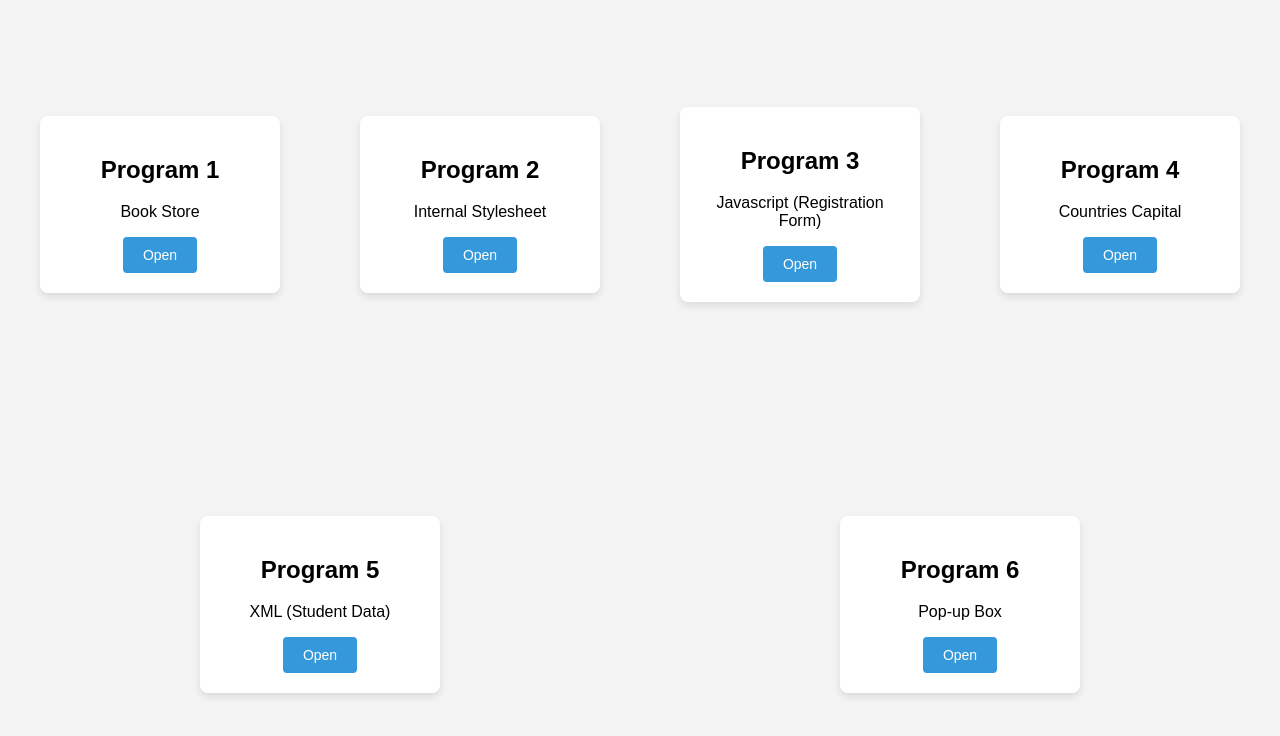
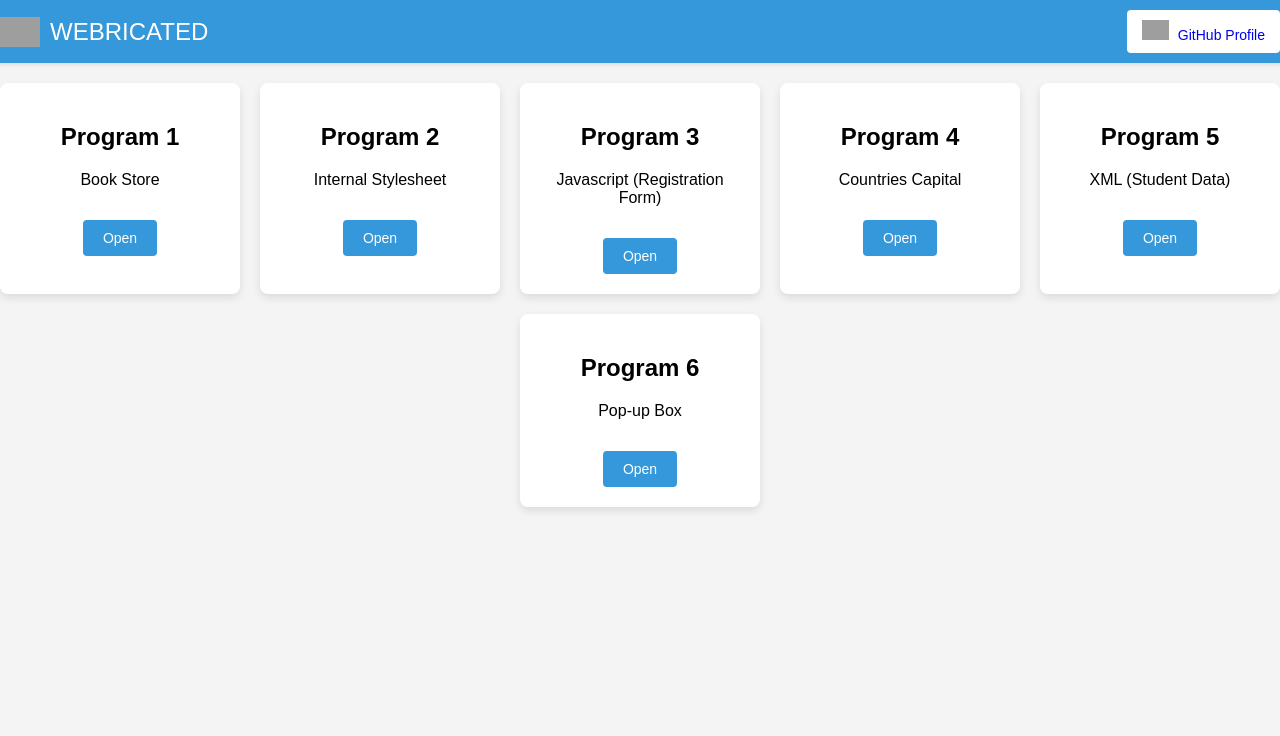
Before and after one commit to webricated/Information-Science-and-Technology, a plain HTML site: page index.html in a window 1280 px wide. Drawn offline with Linux system fonts and the light colour scheme; grey boxes are pictures that could not be loaded.

Commit message:
Update index.html

```diff
--- a/index.html
+++ b/index.html
@@ -1,26 +1,72 @@
 <!DOCTYPE html>
 <html lang="en">
+
 <head>
     <meta charset="UTF-8">
     <meta name="viewport" content="width=device-width, initial-scale=1.0">
-    <title>Card Showcase</title>
+    <title>Program Showcase</title>
     <style>
         body {
             font-family: Arial, sans-serif;
             display: flex;
-            flex-wrap: wrap;
-            justify-content: space-around;
+            flex-direction: column;
             align-items: center;
             min-height: 100vh;
             background-color: #f4f4f4;
             margin: 0;
         }
 
+        .navbar {
+            display: flex;
+            justify-content: space-between;
+            align-items: center;
+            width: 100%;
+            background-color: #3498db;
+            padding: 10px 20px;
+            box-shadow: 0 2px 4px rgba(0, 0, 0, 0.1);
+        }
+
+        .navbar-logo {
+            display: flex;
+            align-items: center;
+            color: #fff;
+            font-size: 24px;
+            text-decoration: none;
+        }
+
+        .navbar-logo img {
+            height: 30px;
+            margin-right: 10px;
+        }
+
+        .github-button {
+            background-color: #fff;
+            border: none;
+            padding: 10px 15px;
+            text-align: center;
+            text-decoration: none;
+            font-size: 14px;
+            cursor: pointer;
+            border-radius: 4px;
+        }
+
+        .github-button img {
+            height: 20px;
+            margin-right: 5px;
+        }
+
+        .card-container {
+            display: flex;
+            flex-wrap: wrap;
+            justify-content: center;
+            gap: 20px;
+            margin-top: 20px;
+        }
+
         .card {
             background-color: #fff;
             border-radius: 8px;
             box-shadow: 0 4px 8px rgba(0, 0, 0, 0.1);
-            margin: 20px;
             padding: 20px;
             text-align: center;
             width: 200px;
@@ -37,13 +83,25 @@
             font-size: 14px;
             cursor: pointer;
             border-radius: 4px;
+            margin-top: 15px;
         }
-
-
-
     </style>
 </head>
+
 <body>
+    <!-- Navbar -->
+    <div class="navbar">
+        <a href="#" class="navbar-logo">
+            <img src="https://avatars.githubusercontent.com/u/105015109?v=4" alt="Logo">
+            WEBRICATED
+        </a>
+        <a href="https://github.com/webricated/Web-Technology/tree/main" class="github-button">
+            <img src="https://icons8.com/icon/62856/github" alt="GitHub Logo"> GitHub Profile
+        </a>
+    </div>
+
+    <!-- Card Container -->
+    <div class="card-container">
         <!-- Card 1 -->
         <div class="card">
             <h2>Program 1</h2>
@@ -85,9 +143,8 @@
             <p>Pop-up Box</p>
             <a href="https://github.com/webricated/Web-Technology/blob/main/README6.md" class="button">Open</a>
         </div>
-
-
-
+    </div>
 
 </body>
-</html>
+
+</html
```
Lines whose indentation alone changed are shown as unchanged.
